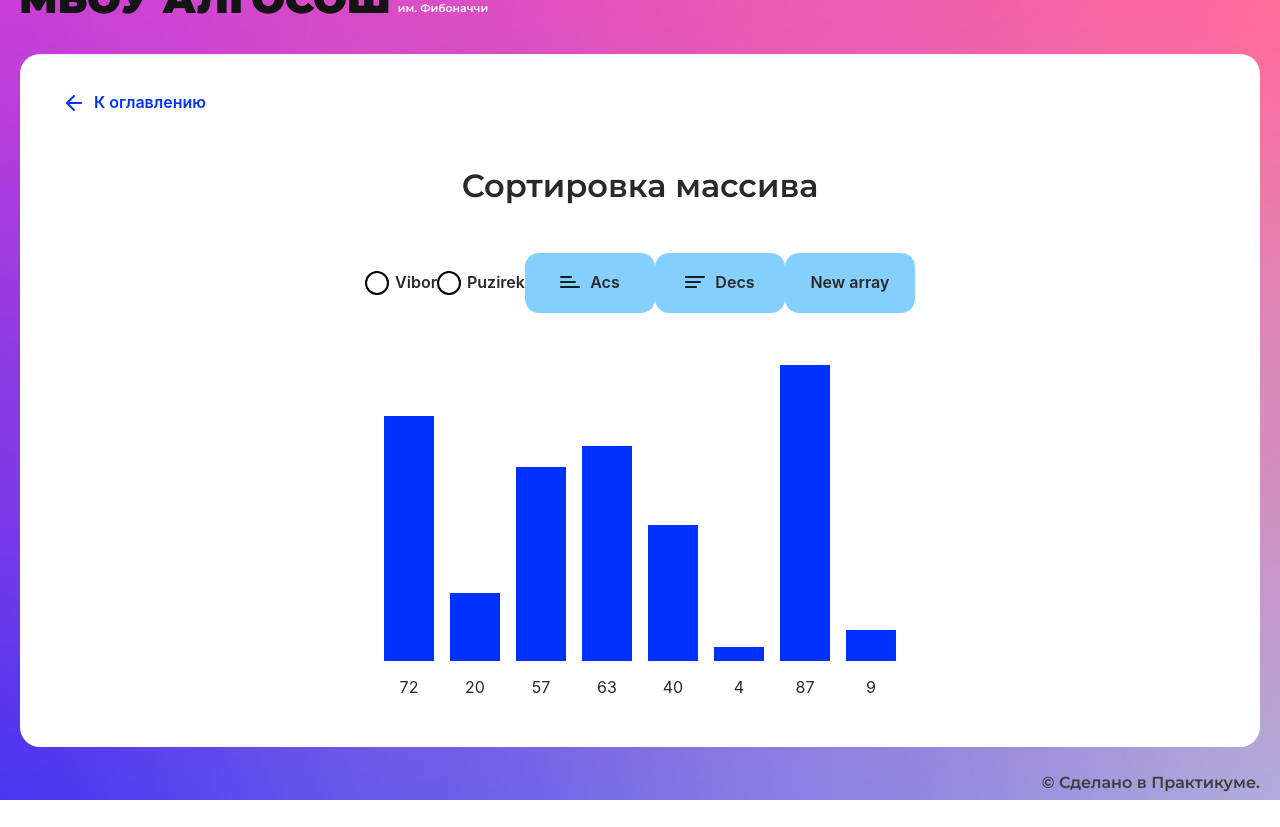
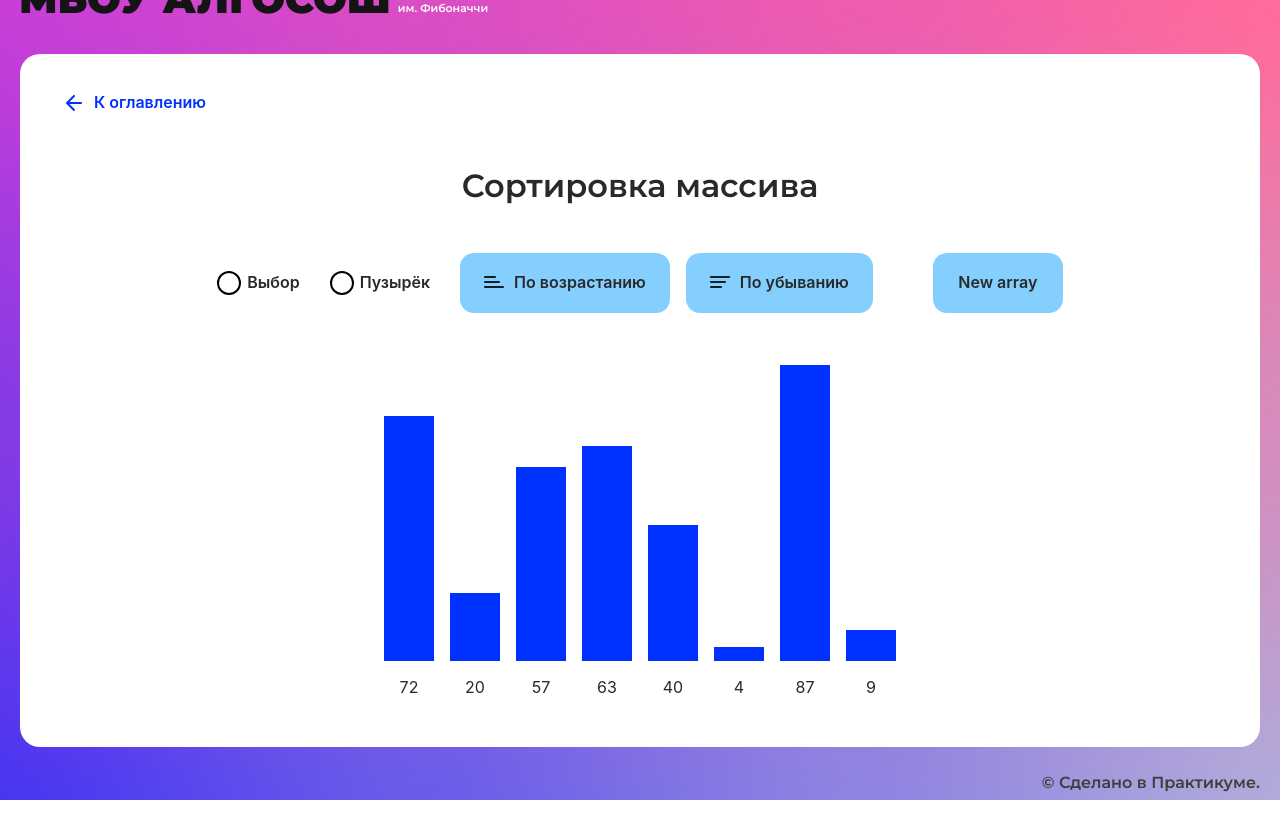
Before and after one commit to frrenzy/algososh, a React (Create React App) app: page /sorting in a window 1280 px wide. Built offline with nearby package versions, Linux system fonts and the light colour scheme.

Commit message:
fix(sorting): fix incorrect texts

```diff
--- a/src/components/sorting-page/sorting-page.tsx
+++ b/src/components/sorting-page/sorting-page.tsx
@@ -92,36 +92,40 @@ export const SortingPage: FC<{}> = () => {
         onSubmit={submitHandler}
       >
         <RadioInput
-          label='Vibor'
+          label='Выбор'
           name='sort'
           onChange={onRadio}
           disabled={inProgress}
           value={SortingTypes.Selection}
+          extraClass='mr-15'
         />
         <RadioInput
-          label='Puzirek'
+          label='Пузырёк'
           name='sort'
           onChange={onRadio}
           value={SortingTypes.Bubble}
           disabled={inProgress}
+          extraClass='mr-15'
         />
         <Button
           type='submit'
-          text='Acs'
+          text='По возрастанию'
           sorting={Direction.Ascending}
           disabled={inProgress && sortingDirection !== Direction.Ascending}
           isLoader={inProgress && sortingDirection === Direction.Ascending}
           onClick={onClick}
           value={Direction.Ascending}
+          extraClass='mr-8'
         />
         <Button
           type='submit'
-          text='Decs'
+          text='По убыванию'
           sorting={Direction.Descending}
           disabled={inProgress && sortingDirection !== Direction.Descending}
           isLoader={inProgress && sortingDirection === Direction.Descending}
           onClick={onClick}
           value={Direction.Descending}
+          extraClass='mr-30'
         />
         <Button
           type='button'
```
